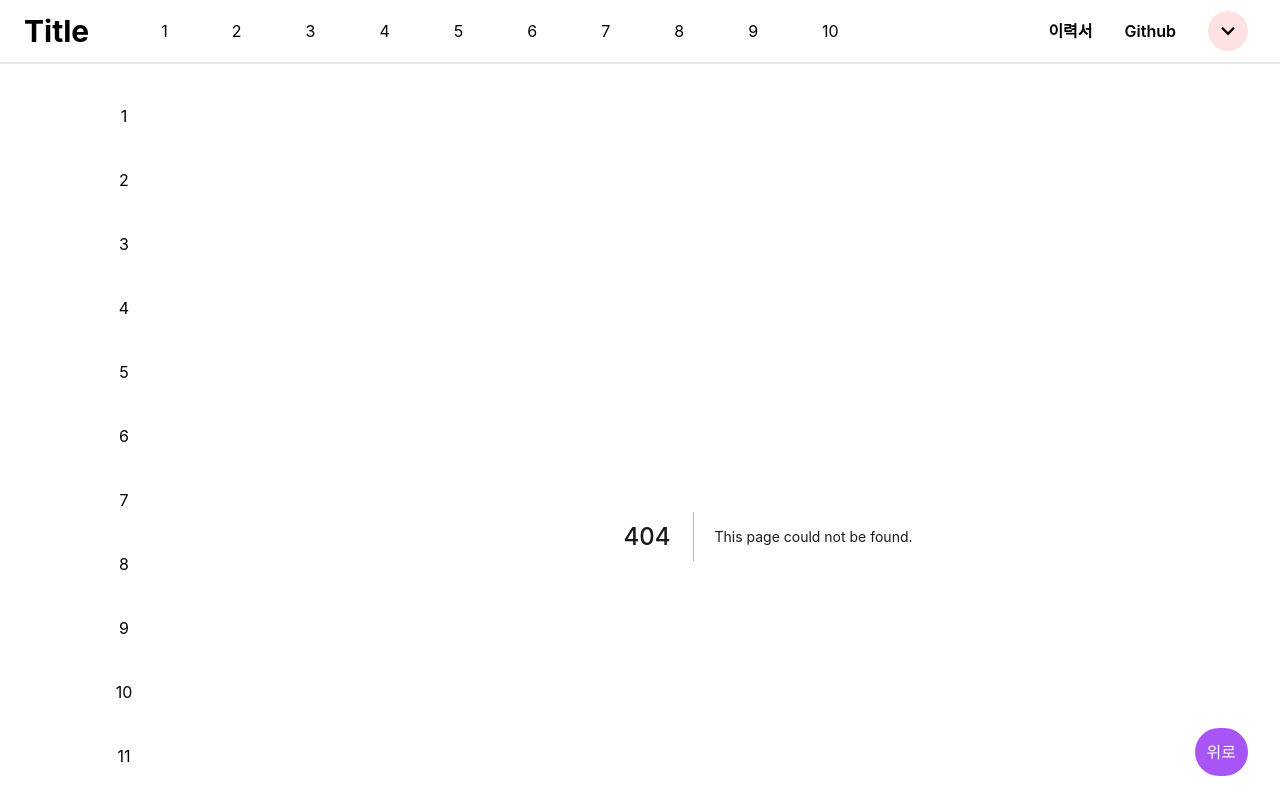
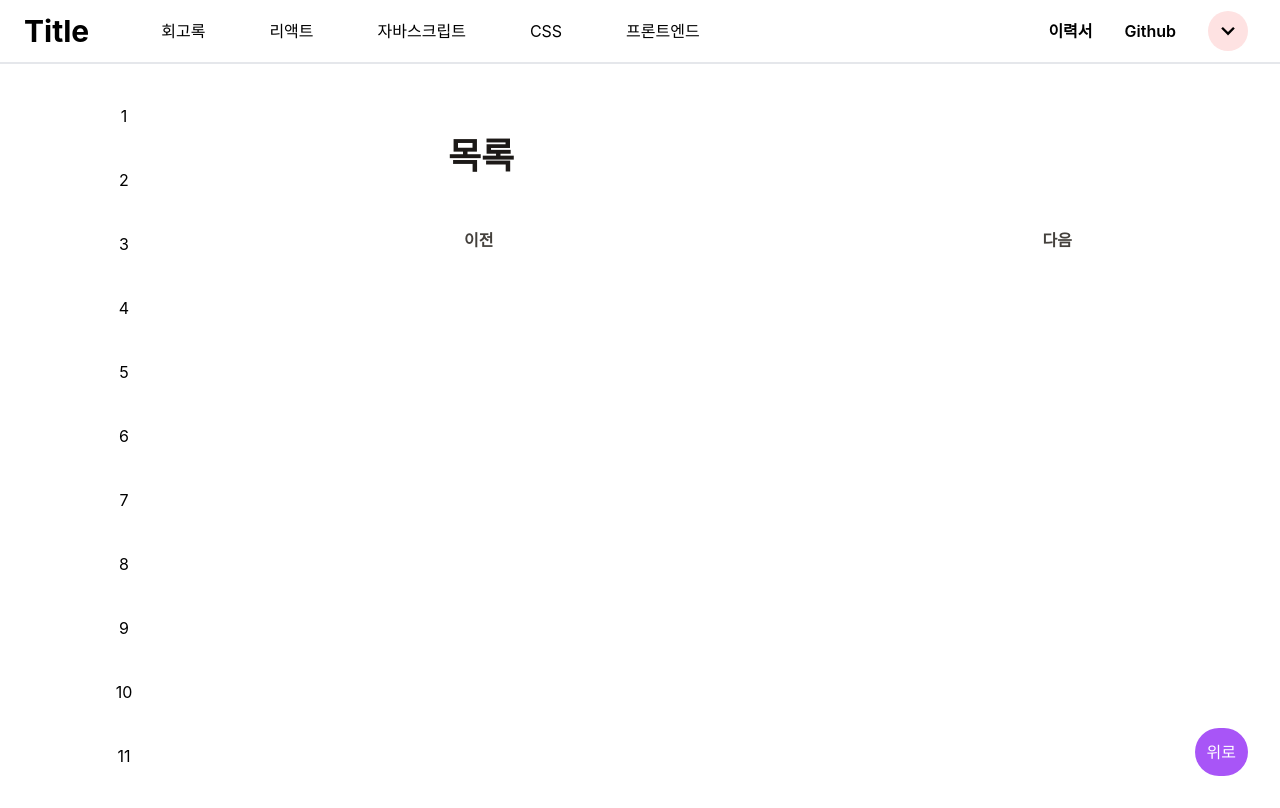
Before and after one commit to rukeni/blog, a Next.js app: page /css in a window 1280 px wide. Before the commit this address had no page. Built offline with nearby package versions, Linux system fonts and the light colour scheme; a web font is replaced by a local one.

Commit message:
Add: 네비게이션 메뉴 데이터 연동

```diff
--- a/components/Navigation/NavigationItem.tsx
+++ b/components/Navigation/NavigationItem.tsx
@@ -1,16 +1,15 @@
 import Link from 'next/link';
+
+import { navigationMenus } from './navigationMenus';
 
 const NavigationItem = () => {
   return (
     <ul className='flex ml-10'>
-      {new Array(10)
-        .fill(0)
-        .map((el, idx) => idx + 1)
-        .map((el, index) => (
-          <li className='mx-8' key={el}>
-            <Link href={`/data`}>{String(el)}</Link>
-          </li>
-        ))}
+      {navigationMenus.map((menu, index) => (
+        <li className='mx-8' key={menu.name}>
+          <Link href={menu.url}>{menu.name}</Link>
+        </li>
+      ))}
     </ul>
   );
 };
--- /dev/null
+++ b/components/Navigation/navigationMenus.ts
@@ -0,0 +1,22 @@
+export const navigationMenus = [
+  {
+    name: '회고록',
+    url: '/diary',
+  },
+  {
+    name: '리액트',
+    url: '/react',
+  },
+  {
+    name: '자바스크립트',
+    url: '/javascript',
+  },
+  {
+    name: 'CSS',
+    url: '/css',
+  },
+  {
+    name: '프론트엔드',
+    url: '/frontend',
+  },
+];
--- a/package.json
+++ b/package.json
@@ -9,9 +9,11 @@
     "lint": "next lint"
   },
   "dependencies": {
+    "@reduxjs/toolkit": "^1.8.1",
     "next": "12.1.5",
     "react": "18.1.0",
-    "react-dom": "18.1.0"
+    "react-dom": "18.1.0",
+    "react-redux": "^8.0.1"
   },
   "devDependencies": {
     "@mdx-js/loader": "^2.1.1",
--- /dev/null
+++ b/pages/css/index.mdx
@@ -0,0 +1 @@
+# 목록
--- /dev/null
+++ b/pages/diary/index.mdx
@@ -0,0 +1 @@
+# 목록
--- /dev/null
+++ b/pages/frontend/index.mdx
@@ -0,0 +1 @@
+# 목록
--- /dev/null
+++ b/pages/javascript/index.mdx
@@ -0,0 +1 @@
+# 목록
--- /dev/null
+++ b/pages/react/index.mdx
@@ -0,0 +1 @@
+# 목록
```
Also changed, not shown: app/store.ts (added, +10 -0 lines), 1 other file (tests, documents, lock files or other folders).
